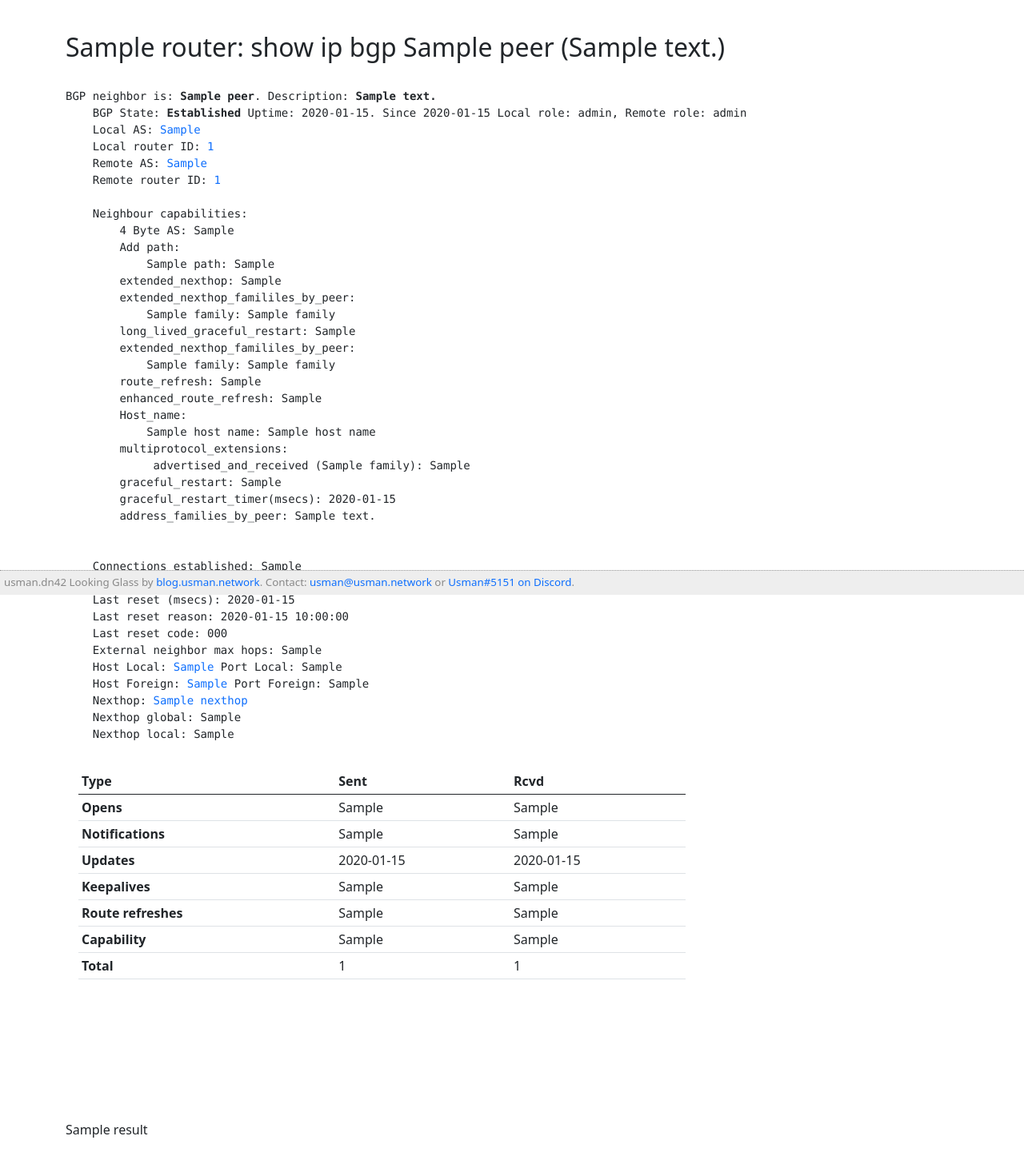
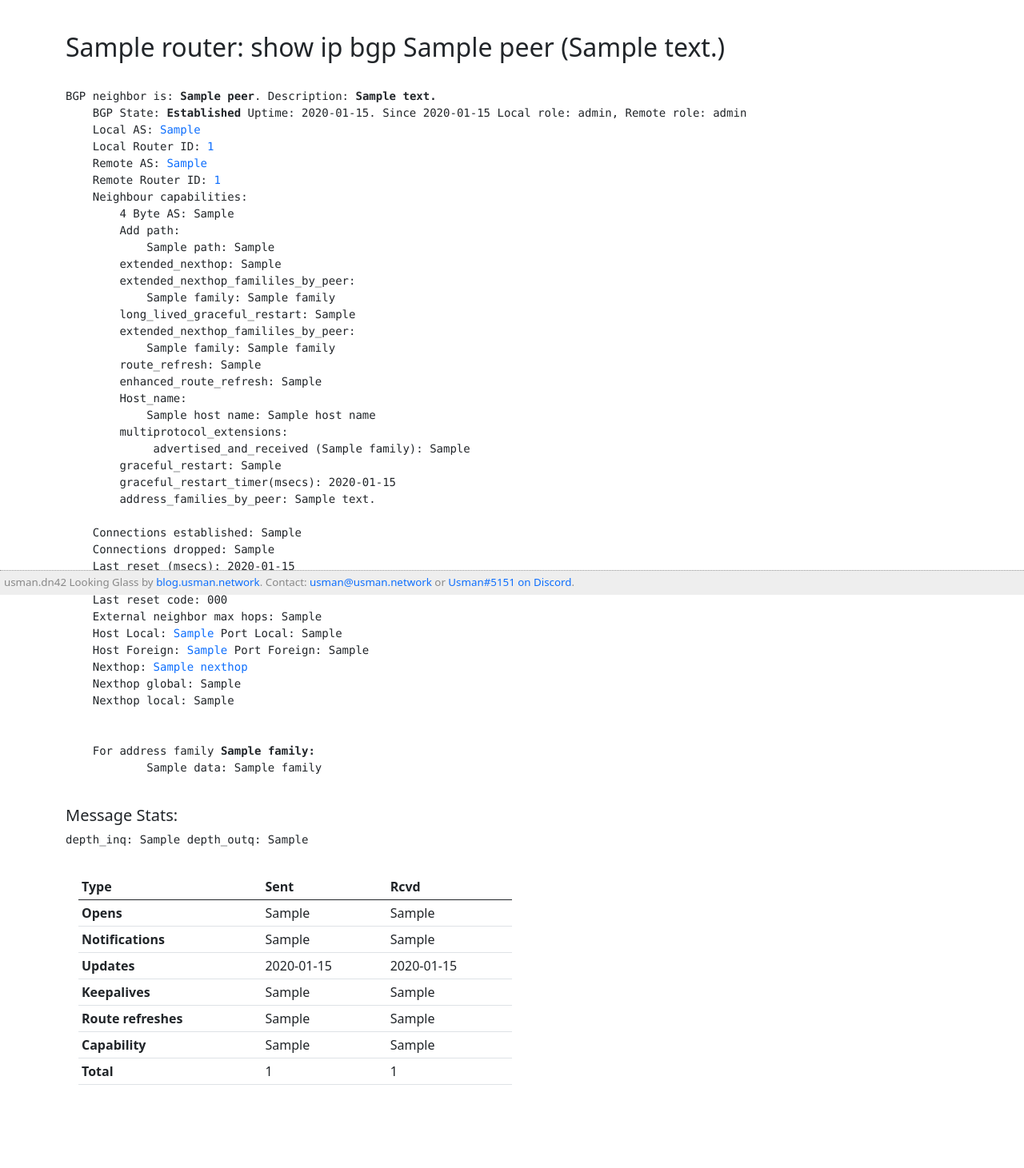
Before and after one commit to usman-u/dn42-lg, a Flask app: template templates/get_bgp_peer.html in a window 1280 px wide. Shown: the part 56-1517 px from the top of the page at 80% size. Before the commit the page ends 1479 px from the top, so only its background shows below. Run offline with Flask 3, Linux system fonts and the light colour scheme; the template is opened without the code that fills it: most values are stand-ins (such as "Sample title", 1, 10 or a date in 2020); some libraries are stand-ins or nearby versions.

Commit message:
add get_bgp_peer template

```diff
--- a/templates/get_bgp_peer.html
+++ b/templates/get_bgp_peer.html
@@ -12,11 +12,10 @@
 BGP neighbor is: <b>{{ peer }}</b>. {% if result['nbr_desc'] is defined-%} Description: <b>{{ result['nbr_desc'] }}</b> {% endif %}
     BGP State: <b>{{ result["bgp_state"] }}</b> {% if result['bgp_state'] == 'Established' -%} Uptime: {{ result['bgp_timer_up_string'] }}. Since {{ result['bgp_timer_up_established_epoch']}} {% endif -%}
     Local role: {{ result["local_role"] }}, Remote role: {{ result["remote_role"] }}
-    Local AS: <a href="https://explorer.burble.com/#/aut-num/AS{{result['local_as']}}">{{ result["local_as"] }}</a>
-    Local router ID: <a href="https://explorer.burble.com/#/">{{ result["local_router_id"] }}</a>
-    Remote AS: <a href="https://explorer.burble.com/#/aut-num/AS{{result['remote_as']}}">{{ result["remote_as"] }}</a>
-    Remote router ID: <a href="https://explorer.burble.com/#/">{{ result["remote_router_id"] }}</a>
-
+    Local AS: <a  target=”_blank” rel="noopener" href="/looking_glass/whois/?target=as{{ result['local_as']}}">{{ result["local_as"] }}</a>
+    Local Router ID: <a target=”_blank” rel="noopener" href="{{ url_for('whois', target=result['local_router_id']) }}" >{{ result["local_router_id"] }}</a>
+    Remote AS: <a  target=”_blank” rel="noopener" href="/looking_glass/whois/?target=as{{ result['remote_as']}}">{{ result["remote_as"] }}</a>
+    Remote Router ID: <a target=”_blank” rel="noopener" href="{{ url_for('whois', target=result['remote_router_id']) }}" >{{ result["remote_router_id"] }}</a>
     {% if result['neighbor_capabilities'] is defined -%}
     Neighbour capabilities:
 
@@ -87,23 +86,34 @@ BGP neighbor is: <b>{{ peer }}</b>. {% if result['nbr_desc'] is defined-%} Descr
         {%- if result['neighbor_capabilities']['address_families_by_peer'] is defined -%}
         address_families_by_peer: {{ result['neighbor_capabilities']['address_families_by_peer']}}
         {% endif -%}
-
     {% endif %}
-
     Connections established: {{ result["connections_established"] }}
     Connections dropped: {{ result["connections_dropped"] }}
     Last reset (msecs): {{ result["last_reset_timer_msecs"] }}
     Last reset reason: {{ result["last_reset_due_to"] }}
     Last reset code: {{ result["last_reset_code"] }}
     External neighbor max hops: {{ result["external_bgp_nbr_max_hops_away"] }}
-    Host Local: <a href="{{ result['host_local'] }}">{{ result["host_local"] }}</a> Port Local: {{ result["port_local"] }}
-    Host Foreign: <a href="{{ result['host_foreign'] }}">{{ result["host_foreign"] }}</a> Port Foreign: {{ result["port_foreign"] }}
-    Nexthop: <a href="" >{{ result["nexthop"] }}</a>
+    Host Local: <a target=”_blank” rel="noopener" href="{{ result['host_local'] }}">{{ result["host_local"] }}</a> Port Local: {{ result["port_local"] }}
+    Host Foreign: <a target=”_blank” rel="noopener" href="{{ result['host_foreign'] }}">{{ result["host_foreign"] }}</a> Port Foreign: {{ result["port_foreign"] }}
+    Nexthop: <a target=”_blank” rel="noopener" href="{{ url_for('whois', target=result['nexthop']) }}" >{{ result["nexthop"] }}</a>
     Nexthop global: {{ result["nexthop_global"] }}
     Nexthop local: {{ result["nexthop_local"] }}
+
+    {% if result["address_family_info"] is defined -%}
+        {% for family in result['address_family_info'] %}
+    For address family <b>{{ family }}:</b>
+            {% for data in result["address_family_info"][family] -%}
+        {{ data }}: {{ result["address_family_info"][family][data] }}
+            {% endfor -%}
+        {% endfor -%}
+    {% endif -%}
+</pre>
+<h5>Message Stats:</h5>
+<pre>
+depth_inq: {{ result["message_stats"]["depth_inq"] }} depth_outq: {{ result["message_stats"]["depth_outq"] }}
 </pre>
 <div class="p-3 mb-5 bg-body rounded ">
-    <table  class="bgp table table-hover table-sm" style="width:70%">
+    <table  class="bgp table table-hover table-sm" style="width:50%">
         <thead class="thead-dark">
             <tr>
                 <th scope="col">Type</th>
@@ -158,22 +168,4 @@ BGP neighbor is: <b>{{ peer }}</b>. {% if result['nbr_desc'] is defined-%} Descr
         </tbody>
     </table>
 </div>
-
-<br>
-<br>
-<br>
-<br>
-
-{{ result }}
-
 {% endblock %}
-
-{% block scripts %}
-<script>
-    function epochToDate(epoch) {
-        var d = new Date(0); // The 0 there is the key, which sets the date to the epoch
-        d.setUTCSeconds(epoch);
-        return d;
-    }
-</script>
-{% endblock %}
```
